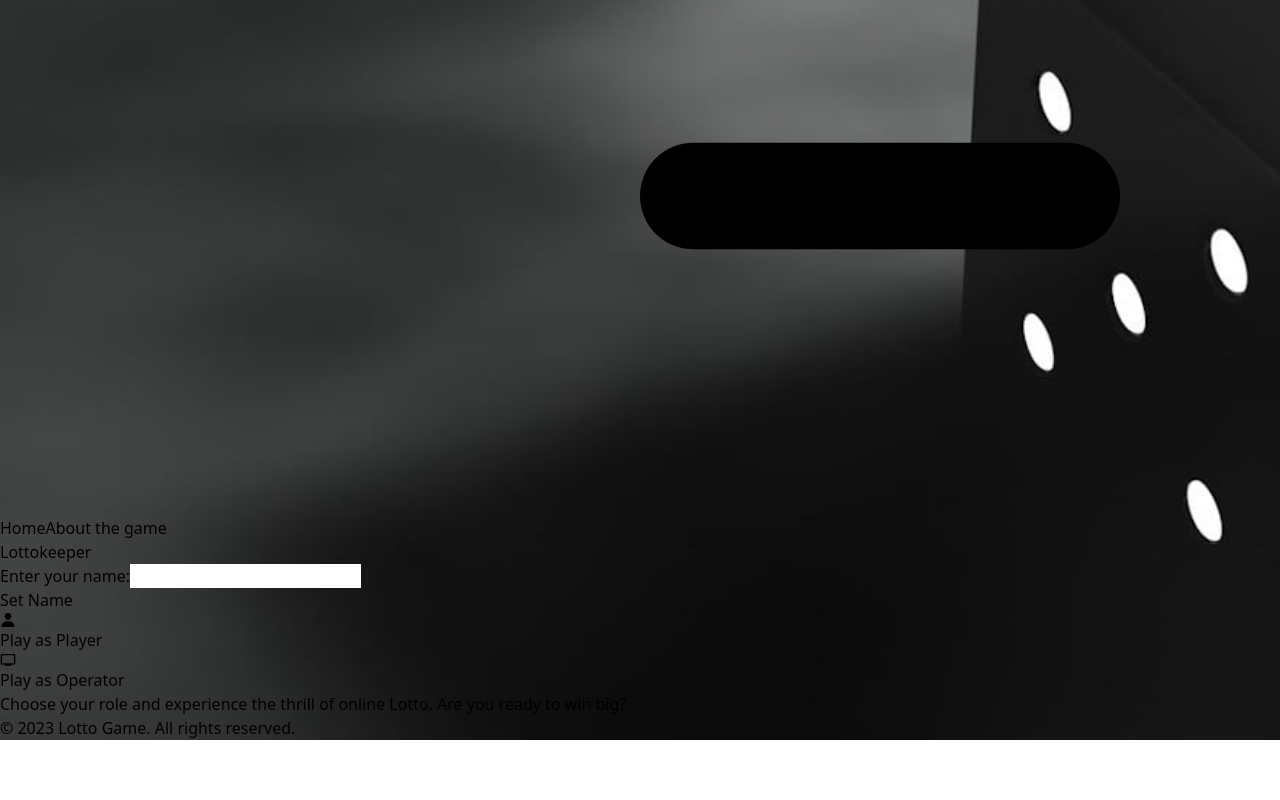
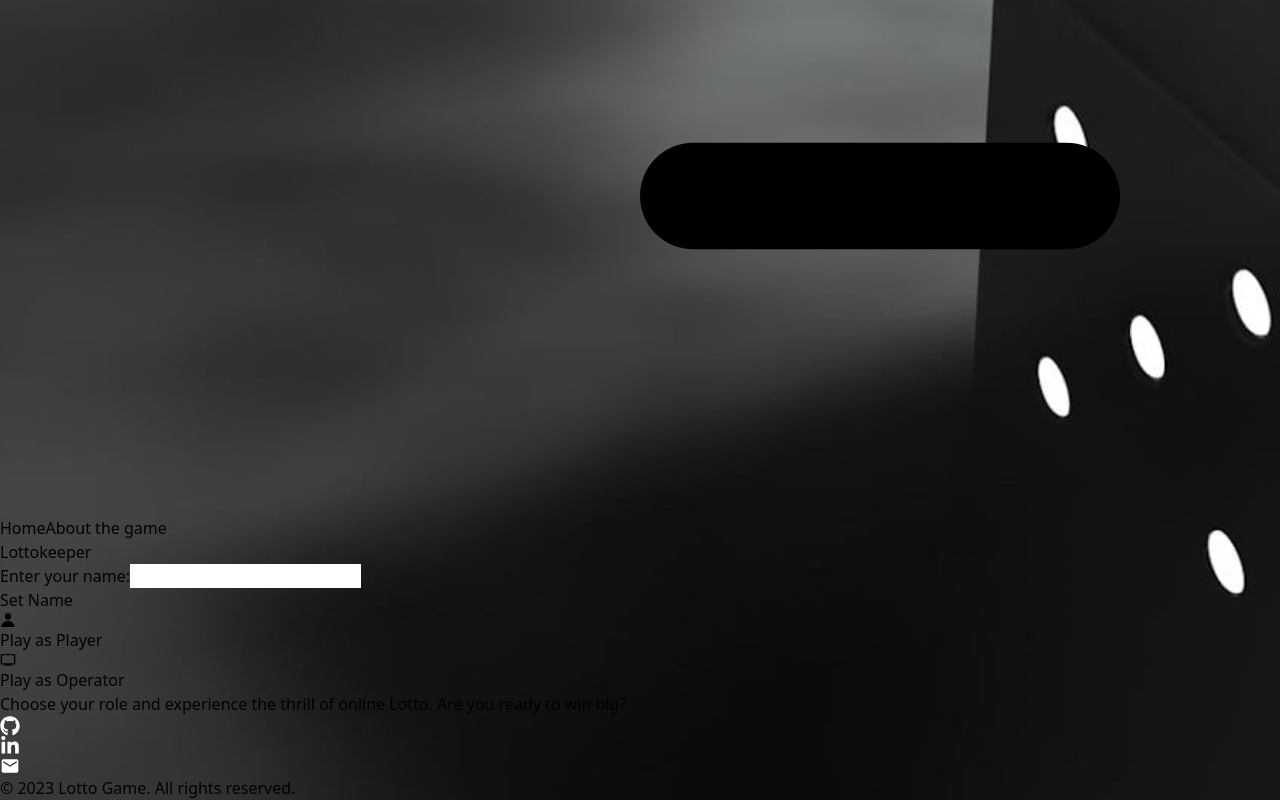
Before and after one commit to takacs9712/lotto, a React (Vite) app: page / in a window 1280 px wide. Shown: the part 828-1628 px from the top of the page. Before the commit the page ends 1568 px from the top, so only its background shows below. Built offline with nearby package versions, Linux system fonts and the light colour scheme.

Commit message:
Footer [+] Links

```diff
--- a/src/components/Footer.jsx
+++ b/src/components/Footer.jsx
@@ -1,8 +1,47 @@
 import React from "react";
+import { FaGithub, FaLinkedinIn } from "react-icons/fa";
+import { MdEmail } from "react-icons/md";
 
 const Footer = () => {
   return (
     <footer className="bg-gray-800 text-white p-4 mt-auto">
+      <div className="flex flex-col items-center">
+        <div className="flex justify-between pt-6 max-w-[200px] w-full mb-10 ">
+          <a
+            href="https://github.com/takacs9712"
+            target="_blank"
+            rel="noopener noreferrer"
+          >
+            <FaGithub
+              className="cursor-pointer hover:scale-110 ease-in duration-140"
+              size={20}
+              style={{ color: "white" }}
+            />
+          </a>
+          <a
+            href="https://www.linkedin.com/in/takacs-viktor-650937230/"
+            target="_blank"
+            rel="noopener noreferrer"
+          >
+            <FaLinkedinIn
+              className="cursor-pointer hover:scale-110 ease-in duration-140"
+              size={20}
+              style={{ color: "white" }}
+            />
+          </a>
+          <a
+            href="mailto:takacsv90@gmail.com"
+            target="_blank"
+            rel="noopener noreferrer"
+          >
+            <MdEmail
+              className="cursor-pointer hover:scale-110 ease-in duration-140"
+              size={20}
+              style={{ color: "white" }}
+            />
+          </a>
+        </div>
+      </div>
       <p className="text-center">
         &copy; 2023 Lotto Game. All rights reserved.
       </p>
```
